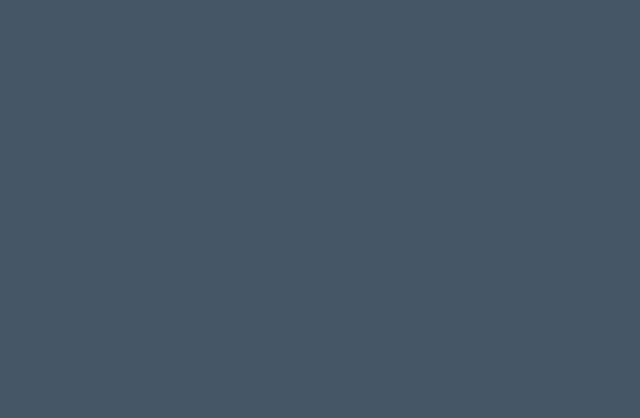
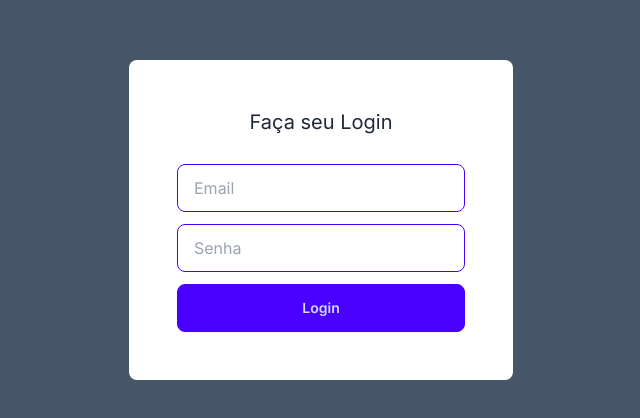
Before and after one commit to omartins-zs/login_next_auth, a Next.js app: page / in a window 1280 px wide. Shown: the part 180-598 px from the top of the page, without its empty margins (319-959 px from the left). Built offline with nearby package versions, Linux system fonts and the light colour scheme.

Commit message:
Carregando a Login Form com Page Principal

```diff
--- a/src/app/page.tsx
+++ b/src/app/page.tsx
@@ -1,11 +1,11 @@
-import Image from "next/image";
+import LoginForm from "@/components/LoginForm";
 
 export default function Home() {
   return (
     <main>
 
       <div className="h-screen flex justify-center items-center bg-slate-600 px-5">
-
+        <LoginForm />
       </div>
     </main>
   );
```
